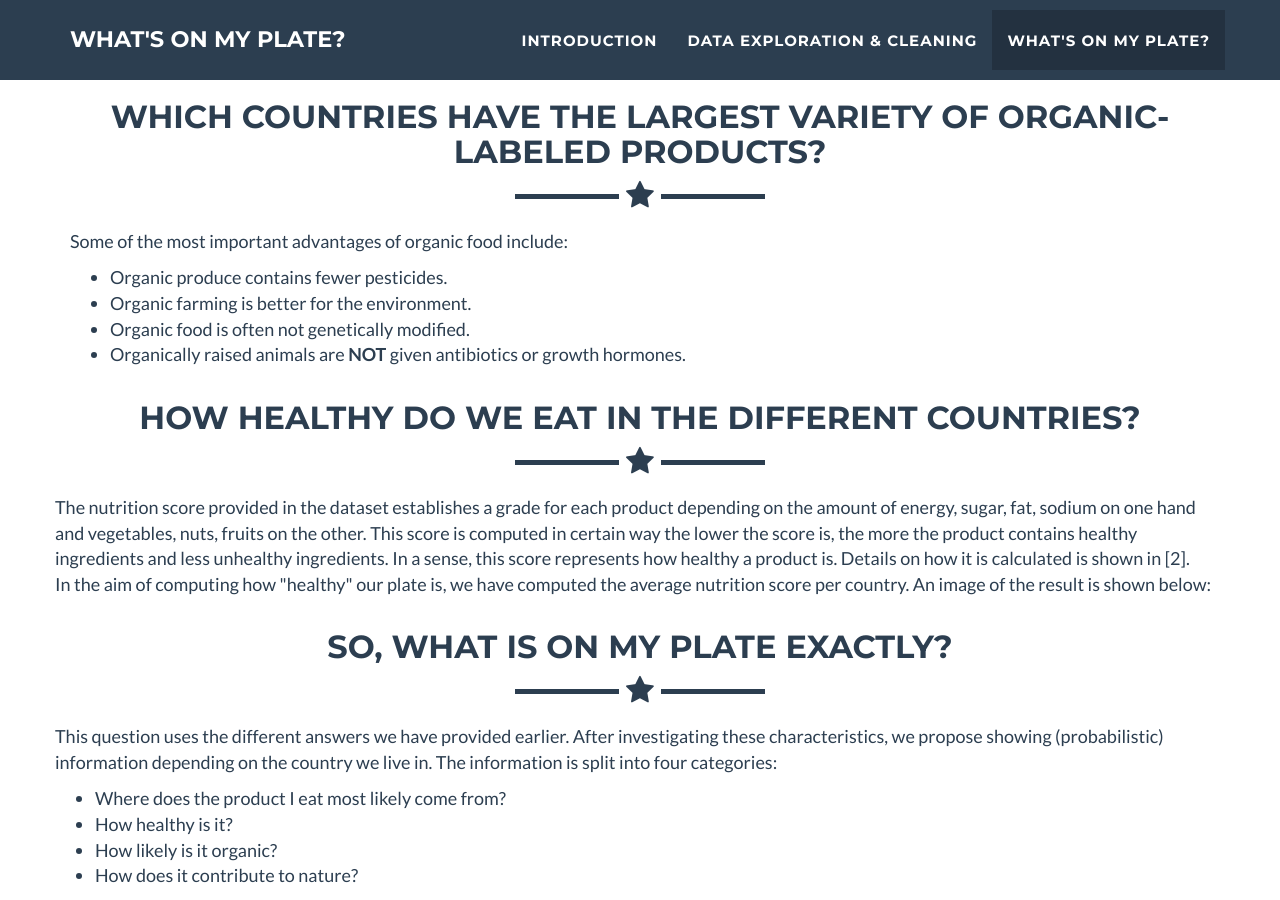
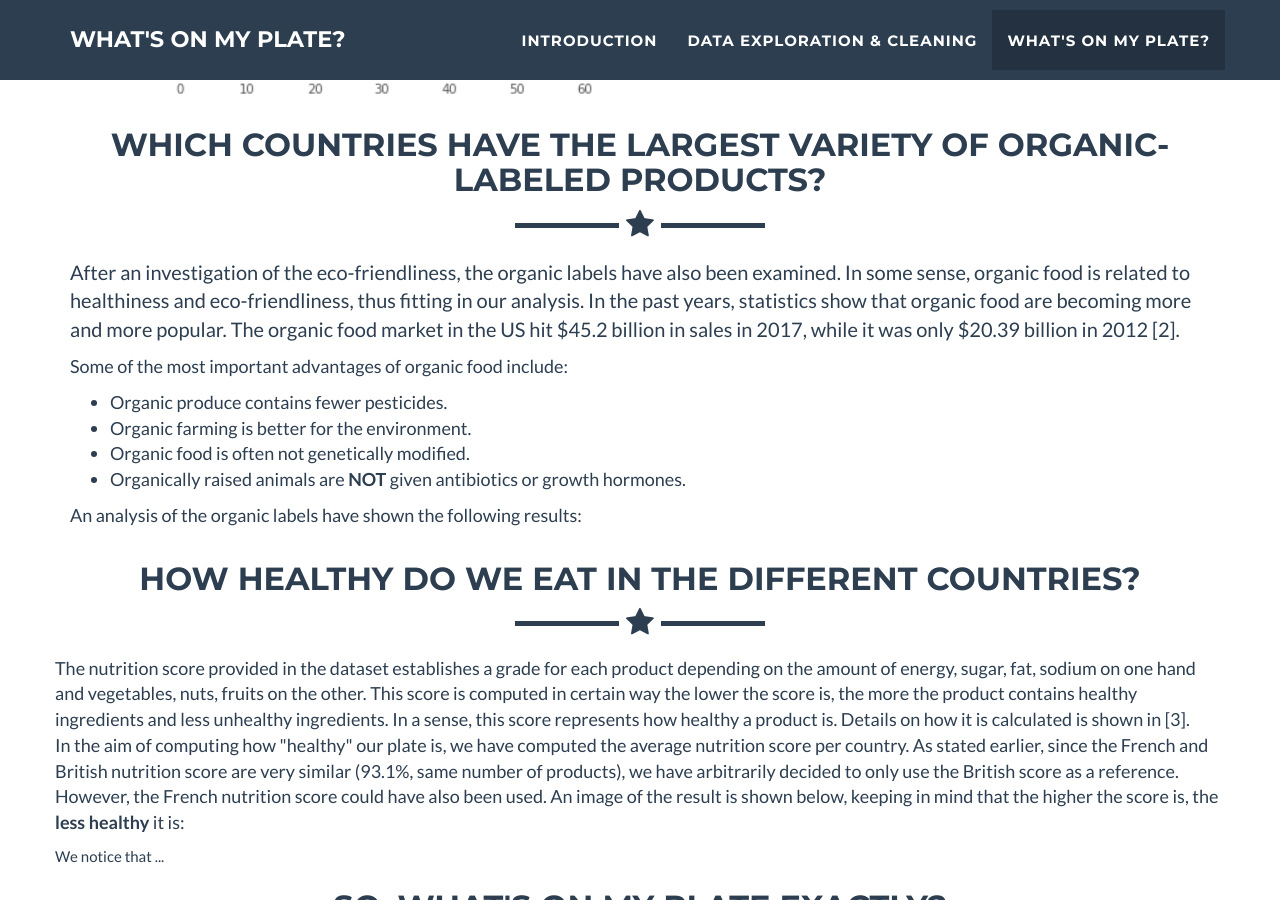
Before and after one commit to AhmedAhres/whats-on-my-plate, a Jekyll site: the page built from index.html, in a window 1280 px wide and 900 px high, scrolled down 6578 px. Built offline with Jekyll 4.4.1, drawn with Linux system fonts in a browser that asks for light colours; some of the changed text lies outside the part shown.

Commit message:
Fixes in the website

```diff
--- a/_includes/middle.html
+++ b/_includes/middle.html
@@ -51,7 +51,8 @@
                       namely UK and French nutrition scores. However, a closer look at the dataset showed that these two columns
                       are very similar:
                       <img class="image-text" src="img/similarity.png" alt=""> <br> <br>
-                      In fact, these two features are 93.1% similar. As a result, our research can be centered around only one of the nutrition scores. <br> <br>
+                      In fact, these two features are 93.1% similar. This does make sense since the way they are computed is very similar.
+                      As a result of this feature, our research can be centered around only one of the nutrition scores. <br> <br>
                       Finally, <b> eco-friendliness </b> is one other extremely relevant area we are exploring. There are two features that are related
                       to this topic, namely <b> carbon footprint </b> and <b> packaging type </b>. Carbon footprint represents the amount of carbon dioxide
                       released into the atmosphere and the packaging type is simply the packaging in which a given product is sold in.
@@ -80,8 +81,9 @@
                 <div class="col-lg-12 text-center">
                     <h2>What's On My Plate?</h2>
                     <hr class="star-primary">
-                    <p> After an extensive analysis and cleaning of the provided dataset, we dived into answering the <b> What is on my plate </b> question.
-                    In order to do so we analyzed the origin of the products, their eco-friendliness, how "healthy" it is and how likely is it to be organic.
+                    <p> After an extensive analysis and cleaning of the provided dataset, we dived into the following question:
+                    <b> What's on my plate? </b> <br>
+                    In order to do so we analyzed the origin of the products, their eco-friendliness, how "healthy" they are and how likely are they to be organic.
                     Our research endavors have resulted in interesting findings that will be discussed in this section. </p>
                 </div>
             </div>
@@ -104,7 +106,7 @@
         <div class="container">
             <div class="row">
                 <div class="col-lg-12 text-center">
-                    <h2>Which countries sell the highest variety of eco-friendly products in terms of packaging?</h2>
+                    <h2>Which countries contribute most to the environment through eco-friendly packages?</h2>
                     <hr class="star-primary">
                     <p class=list>
                     Product packaging is a complex process. When manufacturers of consumer goods select the types of materials to use in order to package their products,
@@ -157,6 +159,9 @@
                     <hr class="star-primary">
                 </div>
             </div>
+            <p list="list"> After an investigation of the eco-friendliness, the organic labels have also been examined. In some sense, organic food is related to healthiness
+            and eco-friendliness, thus fitting in our analysis. In the past years, statistics show that organic food are becoming more and more popular.
+            The organic food market in the US hit $45.2 billion in sales in 2017, while it was only $20.39 billion in 2012 [2].
             <p class="list"> Some of the most important advantages of organic food include: </p>
             <ul class="list">
               <li>Organic produce contains fewer pesticides.</li>
@@ -164,6 +169,7 @@
               <li>Organic food is often not genetically modified.</li>
               <li>Organically raised animals are <b> NOT </b> given antibiotics or growth hormones.</li>
             </ul>
+             <p class="list"> An analysis of the organic labels have shown the following results: </p>
         </div>
     </subsection>
 
@@ -177,10 +183,13 @@
                 <p class="list"> The nutrition score provided in the dataset establishes a grade for each product depending on the amount of
                 energy, sugar, fat, sodium on one hand and vegetables, nuts, fruits on the other. This score is computed
                 in certain way the lower the score is, the more the product contains healthy ingredients and less unhealthy ingredients.
-                In a sense, this score represents how healthy a product is. Details on how it is calculated is shown in [2]. <br>
+                In a sense, this score represents how healthy a product is. Details on how it is calculated is shown in [3]. <br>
                 In the aim of computing how "healthy" our plate is, we have computed the average nutrition score per country.
-                An image of the result is shown below: </p>
+                As stated earlier, since the French and British nutrition score are very similar (93.1%, same number of products), we have
+                arbitrarily decided to only use the British score as a reference. However, the French nutrition score could have also been used.
+                An image of the result is shown below, keeping in mind that the higher the score is, the <b> less healthy</b> it is: </p>
 
+                We notice that ...
             </div>
         </div>
     </subsection>
@@ -196,8 +205,8 @@
                 <ul class="list">
                   <li>Where does the product I eat most likely come from?</li>
                   <li>How healthy is it?</li>
-                  <li>How likely is it organic?</li>
-                  <li>How does it contribute to nature?</li>
+                  <li>How likely an I eating organic products?</li>
+                  <li>How am I contributing to the environment?</li>
                 </ul>
             </div>
         </div>
@@ -211,9 +220,13 @@
                 <div class="col-lg-12 text-center">
                     <h2>References</h2>
                     <hr class="star-primary">
-                    <p class="list"> [1] <b> Biodegradable and Recyclable Packaging Material: </b> - Kate Pullen
-                      <i> https://greenliving.lovetoknow.com/Biodegradable_and_Recyclable_Packaging_Material </i> <br> </p>
-                    <p class="list"> [2] <b> French nutrition score - Open Food Facts: </b>  <i> https://fr.openfoodfacts.org/nutriscore </i>
+                    <p class="list"> [1] <b> Biodegradable and Recyclable Packaging Material: - Kate Pullen </b>
+                      <i> <a href="https://greenliving.lovetoknow.com/Biodegradable_and_Recyclable_Packaging_Material"> https://greenliving.lovetoknow.com/Biodegradable_and_Recyclable_Packaging_Material
+                      </a> </i> <br> </p>
+                    <p class = "list"> [2] <b> Sales growth of organic foods slips to 6.4% in 2017 -  Jeff Gelski (2018): </b>
+                      <i> <a href="https://www.foodbusinessnews.net/articles/11853-sales-growth-of-organic-foods-slips-to-64-in-2017"> https://www.foodbusinessnews.net/articles/11853-sales-growth-of-organic-foods-slips-to-64-in-2017 </a> </i>
+                    <p class="list"> [3] <b> British nutrition score - The UK Ofcom Nutrient Profiling Model (page 6 and 7): </b>
+                      <i> <a href="https://www.ndph.ox.ac.uk/cpnp/files/about/uk-ofcom-nutrient-profile-model.pdf"> https://www.ndph.ox.ac.uk/cpnp/files/about/uk-ofcom-nutrient-profile-model.pdf </a> </i>
                 </div>
             </div>
         </div>
```
Also changed, not shown: other parts of _includes/middle.html (+3 -3 lines), 8 other files.
